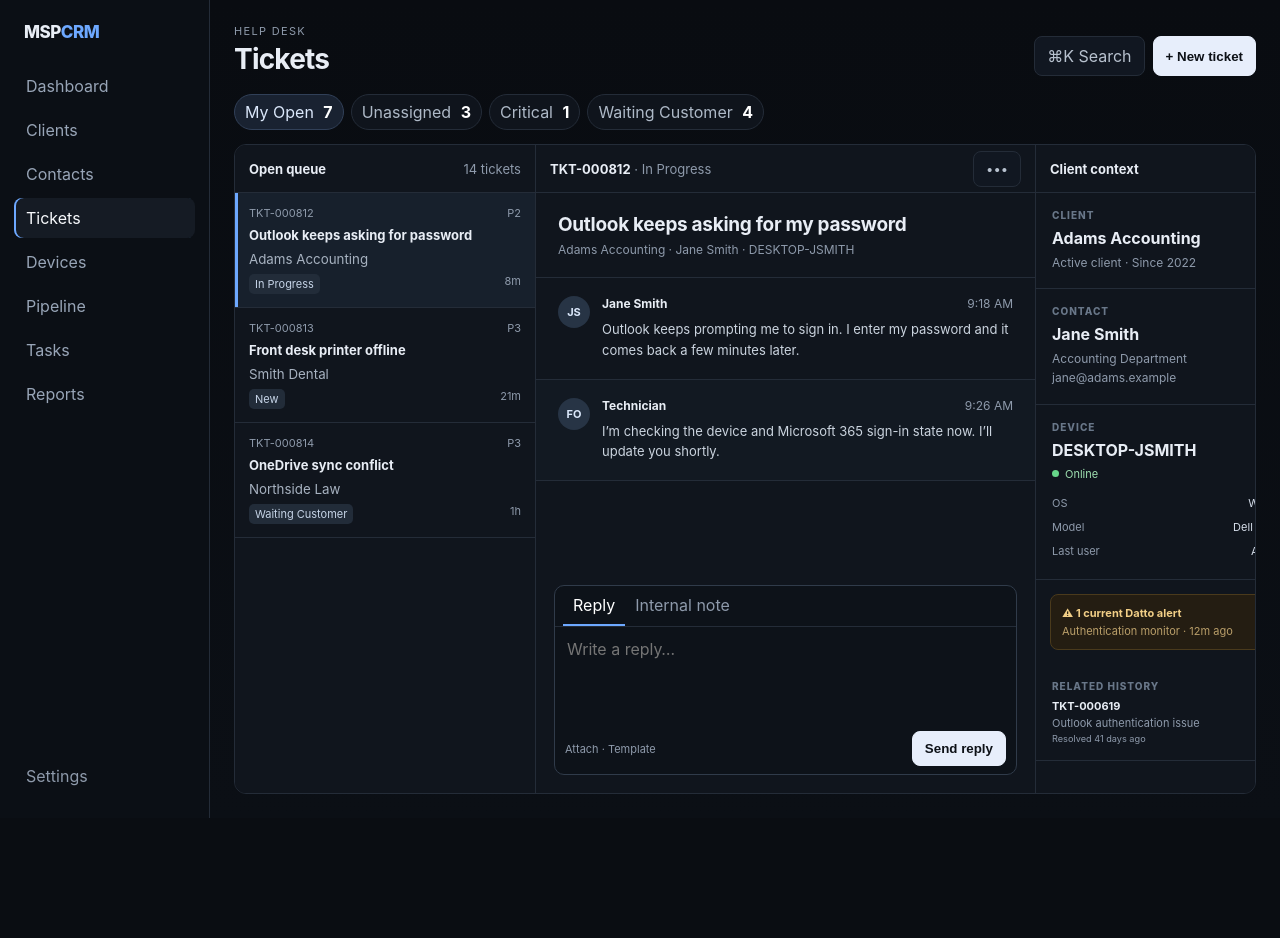
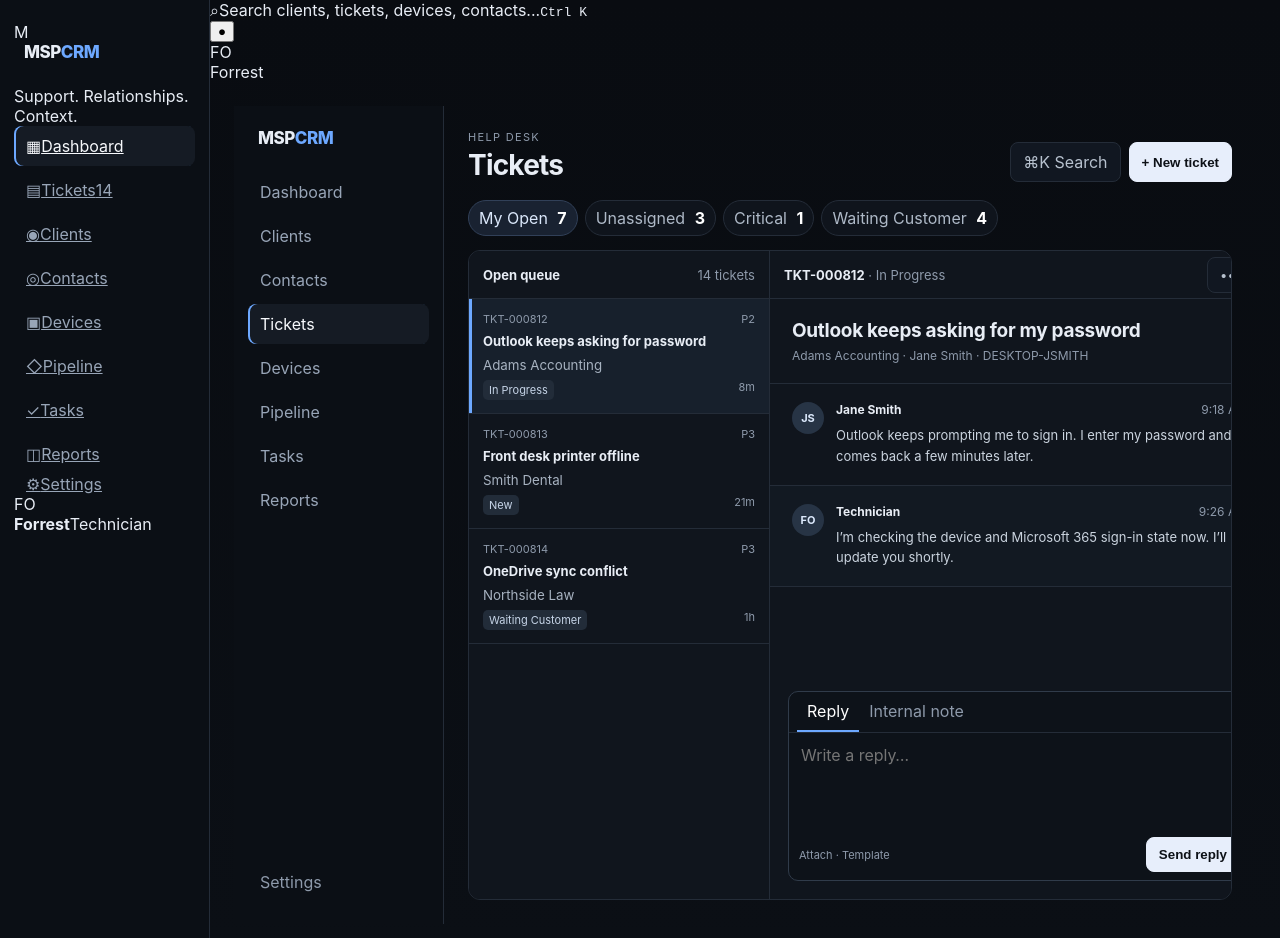
Before and after one commit to ForrestOgden/testCRM-Ticketing, a Next.js app in the folder apps/web/: page / in a window 1280 px wide. Shown: the top 938 px of the page. Before the commit the page ends 818 px from the top, so only its background shows below. Built offline with nearby package versions, Linux system fonts and the light colour scheme.

Commit message:
feat(web): wrap app in shared navigation shell

```diff
--- a/apps/web/app/layout.tsx
+++ b/apps/web/app/layout.tsx
@@ -1,4 +1,5 @@
 import type { ReactNode } from "react";
+import { AppShell } from "../components/AppShell";
 import "./styles.css";
 
 export const metadata = {
@@ -9,7 +10,9 @@
 export default function RootLayout({ children }: { children: ReactNode }) {
   return (
     <html lang="en">
-      <body>{children}</body>
+      <body>
+        <AppShell>{children}</AppShell>
+      </body>
     </html>
   );
 }
```
